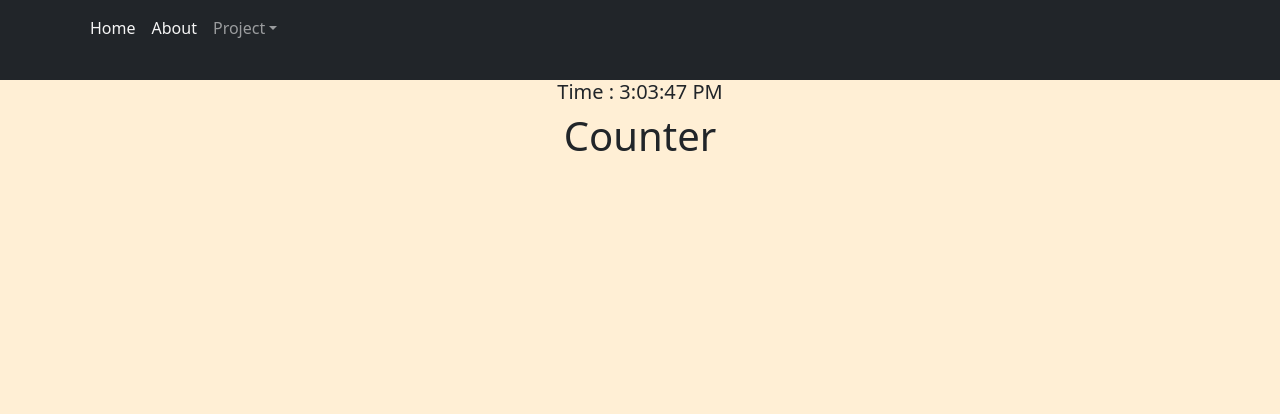
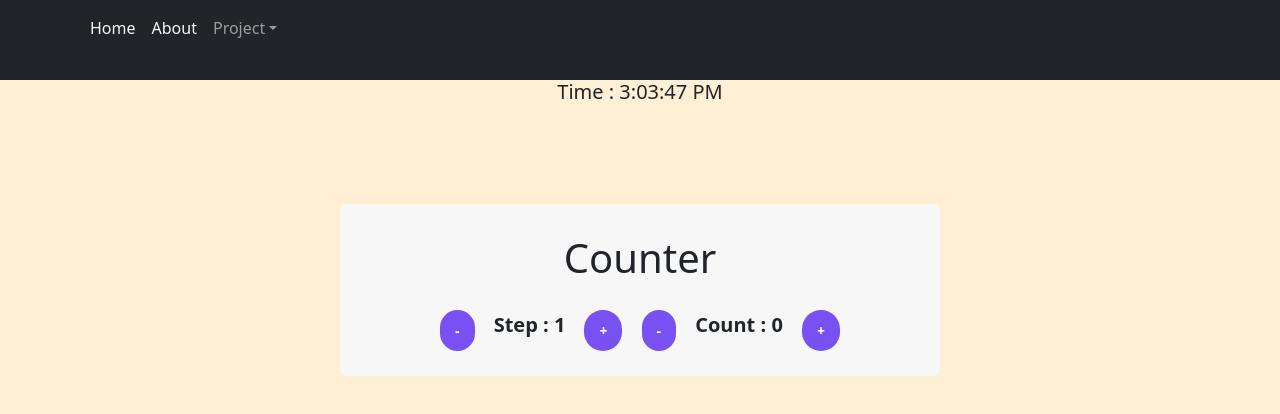
Before and after one commit to RoyaRastegar/My-Website, a React (Create React App) app: page /counter in a window 1280 px wide. Shown: the top 414 px of the page. Built offline with nearby package versions, Linux system fonts and the light colour scheme.

Commit message:
add Counter component

```diff
--- /dev/null
+++ b/src/Components/Counter/Counter.css
@@ -0,0 +1,33 @@
+.counter {
+  width: 600px;
+  background-color: #f7f7f7;
+  border-radius: 7px;
+  padding: 25px 100px;
+  margin: 100px auto;
+}
+.heder {
+  padding: 5px;
+  margin-bottom: 15px;
+}
+.buttons {
+  display: flex;
+  justify-content: space-between;
+}
+.buttons button {
+  border: none;
+  cursor: pointer;
+  padding: 15px 15px;
+  border-radius: 100px;
+  font-size: 14px;
+  font-weight: bold;
+  background-color: #7950f2;
+  color: #fff;
+
+  display: flex;
+  align-items: center;
+  gap: 10px;
+}
+.span {
+  font-size: 20px;
+  font-weight: bold;
+}
--- a/src/Components/Counter/Counter.js
+++ b/src/Components/Counter/Counter.js
@@ -1,11 +1,50 @@
-import React from 'react'
+import React, { useState } from "react";
+import "./Counter.css";
+const Counter = () => {
+  const [count, setCount] = useState(0);
+  const [step, setStep] = useState(1);
 
-const Counter = () => {
+  function handelAdd(e) {
+    e.preventDefault();
+    setCount((c) => c + step);
+  }
+  function handelMines(e) {
+    e.preventDefault();
+    setCount((c) => c - step);
+  }
+  function handelAddStep(e) {
+    e.preventDefault();
+    setStep((s) => s + 1);
+  }
+  function handelMinesStep(e) {
+    e.preventDefault();
+    setStep((s) => s - 1);
+  }
   return (
     <>
-      <h1>Counter</h1>
+      <div className="counter">
+        <div className="heder">
+          <h1>Counter</h1>
+        </div>
+        <div className="buttons">
+          <button className="button" onClick={handelMinesStep}>
+            -
+          </button>
+          <span className="span">Step : {step} </span>
+          <button className="button" onClick={handelAddStep}>
+            +
+          </button>
+          <button className="button" onClick={handelMines}>
+            -
+          </button>
+          <span className="span">Count : {count} </span>
+          <button className="button" onClick={handelAdd}>
+            +
+          </button>
+        </div>
+      </div>
     </>
-  )
-}
+  );
+};
 
-export default Counter
+export default Counter;
```
